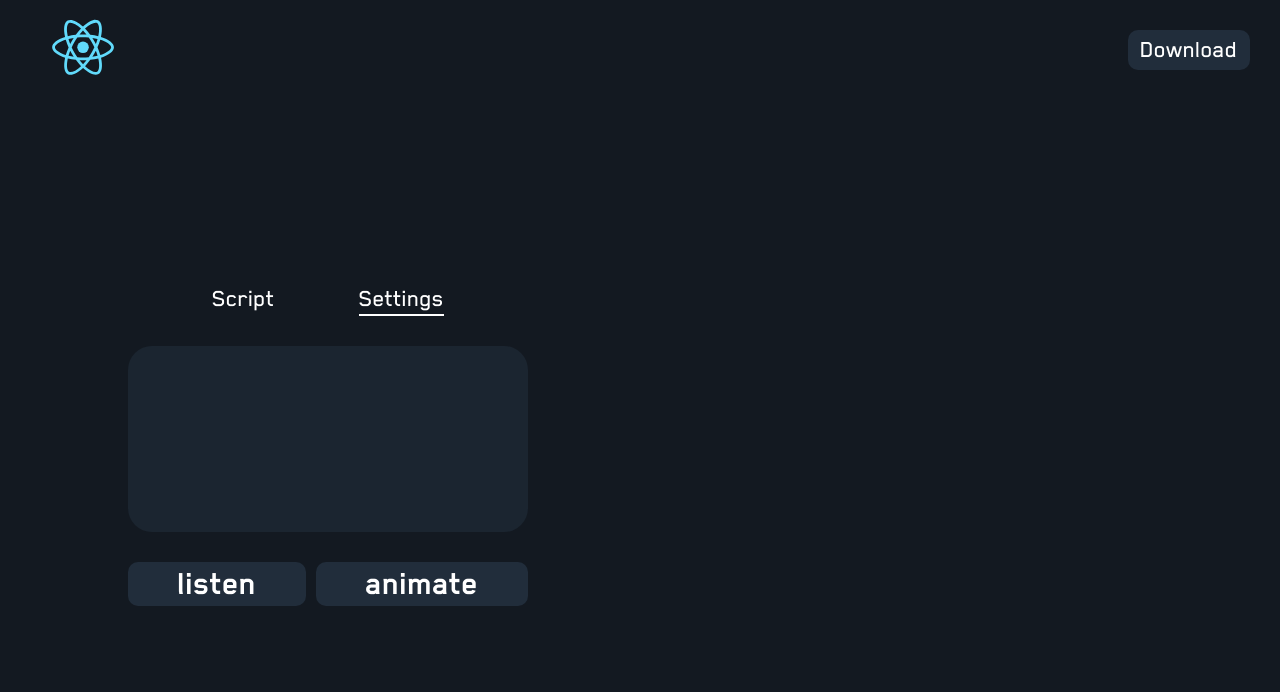
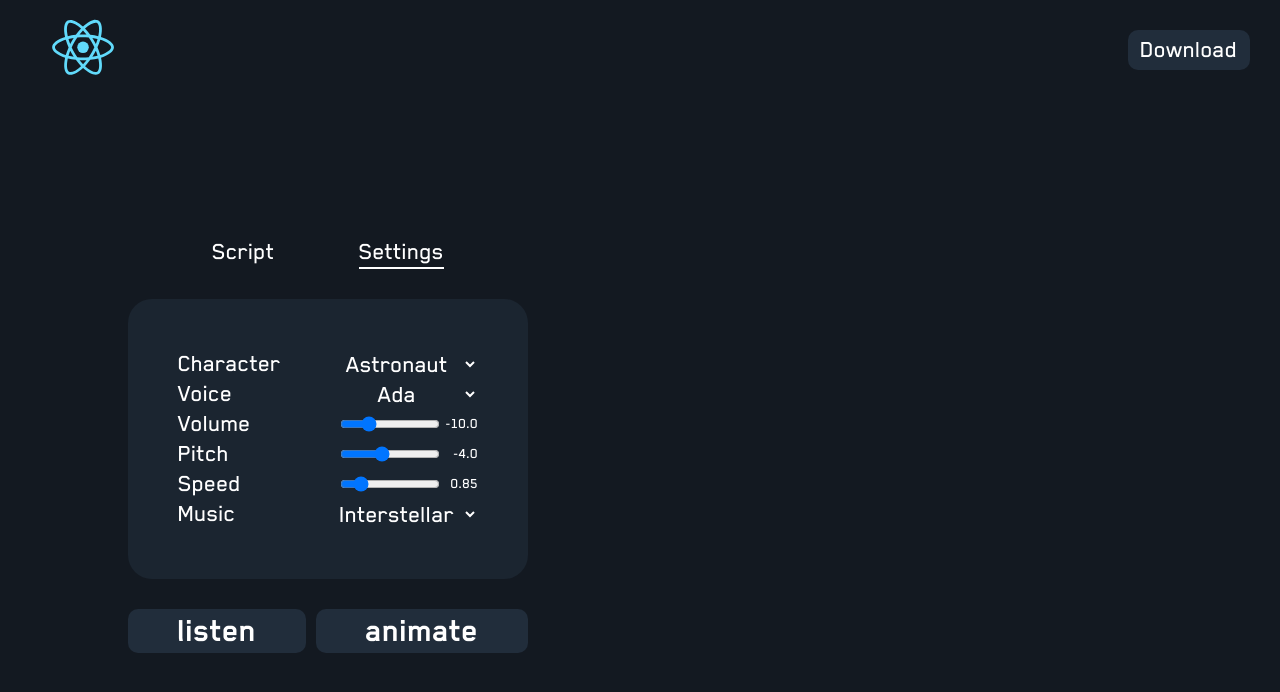
Before and after one commit to moritztng/cyberface, a React (Create React App) app: page / in a window 1280 px wide. Both pictures are taken after a click on the element "Settings". Shown: the top 692 px of the page. Built offline with nearby package versions, Linux system fonts and the light colour scheme.

Commit message:
Add settings

```diff
--- a/src/App.tsx
+++ b/src/App.tsx
@@ -2,6 +2,15 @@ import React, { useState } from 'react';
 import './App.css';
 import Header from './Header';
 import Body from './Body';
+
+interface Settings {
+  character: string;
+  voice: string;
+  volume: string;
+  pitch: string;
+  speed: string;
+  music: string;
+}
 
 async function query(urlString: string, params: { [key: string]: string; }) {
   const url = new URL(urlString);
@@ -14,36 +23,30 @@ async function query(urlString: string, params: { [key: string]: string; }) {
 }
 
 function App() {
-  const [lastScript, setLastScript] = useState('');
   const [audioUrl, setAudioUrl] = useState('');
   const [animationUrl, setAnimationUrl] = useState('');
   const [speaking, setSpeaking] = useState(false);
   const [animating, setAnimating] = useState(false);
-  async function animate(script: string) {
+  async function animate(script: string, settings: Settings) {
     setAnimationUrl('');
     setAnimating(true);
-    const id = await query('https://europe-west1-synthesizer-337314.cloudfunctions.net/speech', {'ssml': script, 'language': 'en-GB', 'speaker': 'en-GB-Wavenet-F', 'gender': 'female', 'rate': '0.85', 'pitch': '-4.0', 'volume': '0.0'});
-    let url = await query('https://europe-west1-synthesizer-337314.cloudfunctions.net/music', {'id': id, 'volume': '-10'});
+    const speechId = await query('https://europe-west1-synthesizer-337314.cloudfunctions.net/speech', {'ssml': script, 'voice': settings.voice, 'rate': settings.speed, 'pitch': settings.pitch});
+    let url = await query('https://europe-west1-synthesizer-337314.cloudfunctions.net/music', {'id': speechId, 'volume': settings.volume});
     setAudioUrl(url);
-    await query('http://34.91.185.83:5000/animate', {'id': id});
-    await query('http://34.91.185.83:5001/render', {'id': id});
-    url = await query('https://europe-west1-synthesizer-337314.cloudfunctions.net/audio', {'id': id});
-    setLastScript(script);
+    const musicId = url.split('synthesizer-music/')[1].split('.')[0];
+    const animateId = await query('http://35.204.30.72:5000/animate', {'id': speechId});
+    const renderId = await query('http://35.204.30.72:5001/render', {'id': animateId});
+    url = await query('https://europe-west1-synthesizer-337314.cloudfunctions.net/audio', {'audio-id': musicId, 'video-id': renderId});
     setAnimationUrl(url);
     setAnimating(false);
   }
-  async function listen(script: string) {
-    let url;
-    if (script === lastScript) {
-      url = audioUrl;
-    } else {
-      setSpeaking(true);
-      const id = await query('https://europe-west1-synthesizer-337314.cloudfunctions.net/speech', {'ssml': script, 'language': 'en-GB', 'speaker': 'en-GB-Wavenet-F', 'gender': 'female', 'rate': '0.85', 'pitch': '-4.0', 'volume': '0.0'});
-      url = await query('https://europe-west1-synthesizer-337314.cloudfunctions.net/music', {'id': id, 'volume': '-10'});
-      setLastScript(script);
-      setAudioUrl(url);
-      setSpeaking(false);
-    }
+  async function listen(script: string, settings: Settings) {
+    setAudioUrl('');
+    setSpeaking(true);
+    const id = await query('https://europe-west1-synthesizer-337314.cloudfunctions.net/speech', {'ssml': script, 'voice': settings.voice, 'rate': settings.speed, 'pitch': settings.pitch});
+    const url = await query('https://europe-west1-synthesizer-337314.cloudfunctions.net/music', {'id': id, 'volume': settings.volume});
+    setAudioUrl(url);
+    setSpeaking(false);
     new Audio(url).play();
   }
 
--- a/src/Input.tsx
+++ b/src/Input.tsx
@@ -7,17 +7,18 @@ import Settings from './Settings';
 function Input(props: { onListen: Function; onAnimate: Function; speaking: boolean; }) {
   const [type, setType] = useState('script');
   const [script, setScript] = useState('It took me a long time to develop a voice.');
+  const [settings, setSettings] = useState({character: 'astronaut', voice: 'en-US-Wavenet-A', volume: '-10.0', pitch: '-4.0', speed: '0.85', music: 'interstellar'});
 
   return (
     <div className="Input">
       <InputType type={type} onSelect={setType} />
       <div className="Input-value">
         {type === 'script' && <Script value={script} onChange={setScript} />}
-        {type === 'settings' && <Settings />}
+        {type === 'settings' && <Settings value={settings} onChange={setSettings} />}
       </div>
       <div className="Buttons">
-        <button className="Listen-button" onClick={() => {props.onListen(script)}}>{ props.speaking ? 'loading..' : 'listen' }</button>
-        <button className="Animate-button" onClick={() => {props.onAnimate(script)}}>animate</button>
+        <button className="Listen-button" onClick={() => {props.onListen(script, settings)}}>{ props.speaking ? 'loading..' : 'listen' }</button>
+        <button className="Animate-button" onClick={() => {props.onAnimate(script, settings)}}>animate</button>
       </div>
     </div>
   );
--- a/src/Settings.css
+++ b/src/Settings.css
@@ -1,9 +1,47 @@
 .Settings {
+  box-sizing: border-box;
   height: 100%;
+  padding: 50px;
   display: flex;
   flex-direction: column;
-  align-items: center;
-  justify-content: center;
+  justify-content:space-between;
   background-color: var(--second-background-color);
   border-radius: var(--first-border-radius);
+  font-size: 25px;
 }
+
+.Row {
+  display: flex;
+  justify-content: space-between;
+}
+
+select {
+  width: 150px;
+  text-align: center;
+  color: inherit;
+  font-family: inherit;
+  font-size: inherit;
+  background-color: transparent;
+  border: none;
+  cursor: pointer;
+}
+
+select:focus {
+  outline: none;
+}
+
+option {
+  color: black;
+}
+
+.Range {
+  width: 140px;
+  display: flex;
+  align-items: center;
+  justify-content: space-between;
+  font-size: 15px;
+}
+
+.Range input {
+  width: 100px;
+}
--- a/src/Settings.tsx
+++ b/src/Settings.tsx
@@ -1,8 +1,55 @@
 import React from 'react';
 import './Settings.css';
 
-function Settings() {
-  return <div className="Settings" />;
+function Settings(props: { value: { character: string; voice: string; volume: string; pitch: string; speed: string; music: string; }; onChange: Function; }) {
+  return (
+    <div className="Settings">
+      <div className="Row">
+        <label htmlFor="character">Character</label>
+        <select id="character" value={props.value.character} onChange={(event) => props.onChange({...props.value, character: event.target.value})}>
+          <option value="astronaut">Astronaut</option>
+        </select>
+      </div>
+      <div className="Row">
+        <label htmlFor="voice">Voice</label>
+        <select id="voice" value={props.value.voice} onChange={(event) => props.onChange({...props.value, voice: event.target.value})}>
+          <option value="en-US-Wavenet-A">Ada</option>
+          <option value="en-US-Wavenet-B">Mary</option>
+          <option value="en-US-Wavenet-C">Lisa</option>
+          <option value="en-US-Wavenet-D">James</option>
+          <option value="en-US-Wavenet-E">David</option>
+          <option value="en-US-Wavenet-F">Paul</option>
+        </select>
+      </div>
+      <div className="Row">
+        <label htmlFor="volume">Volume</label>
+        <div className="Range">
+          <input type="range" id="volume" min="-20" max="20" step="1" value={props.value.volume} onChange={(event) => props.onChange({...props.value, volume: event.target.value})} />
+          <span>{props.value.volume}</span>
+        </div>
+      </div>
+      <div className="Row">
+        <label htmlFor="pitch">Pitch</label>
+        <div className="Range">
+          <input type="range" id="pitch" min="-20" max="20" step="1" value={props.value.pitch} onChange={(event) => props.onChange({...props.value, pitch: event.target.value})} />
+          <span>{props.value.pitch}</span>
+        </div>
+      </div>
+      <div className="Row">
+        <label htmlFor="speed">Speed</label>
+        <div className="Range">
+          <input type="range" id="speed" min="0.25" max="4" step="0.05" value={props.value.speed} onChange={(event) => props.onChange({...props.value, speed: event.target.value})} />
+          <span>{props.value.speed}</span>
+        </div>
+      </div>
+      <div className="Row">
+        <label htmlFor="music">Music</label>
+        <select id="music" value={props.value.music} onChange={(event) => props.onChange({...props.value, music: event.target.value})}>
+          <option value="interstellar">Interstellar</option>
+        </select>
+      </div>
+    </div>
+  );
 }
 
 export default Settings;
```
